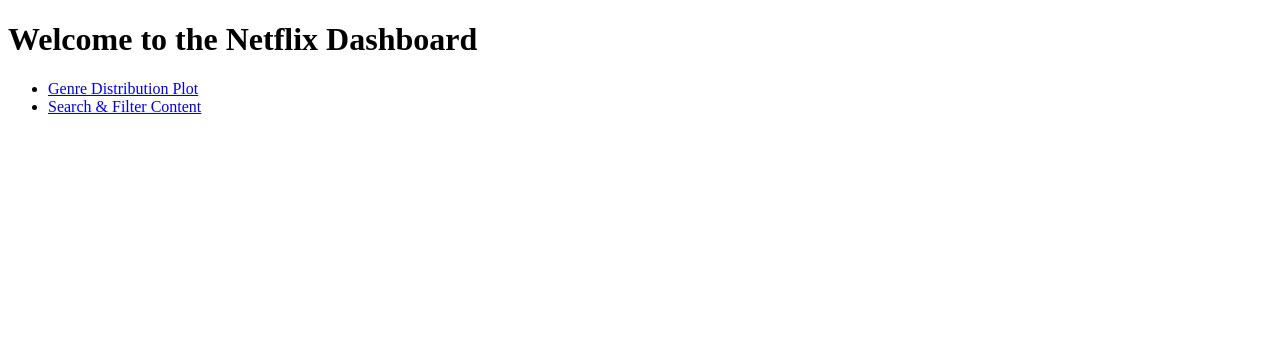
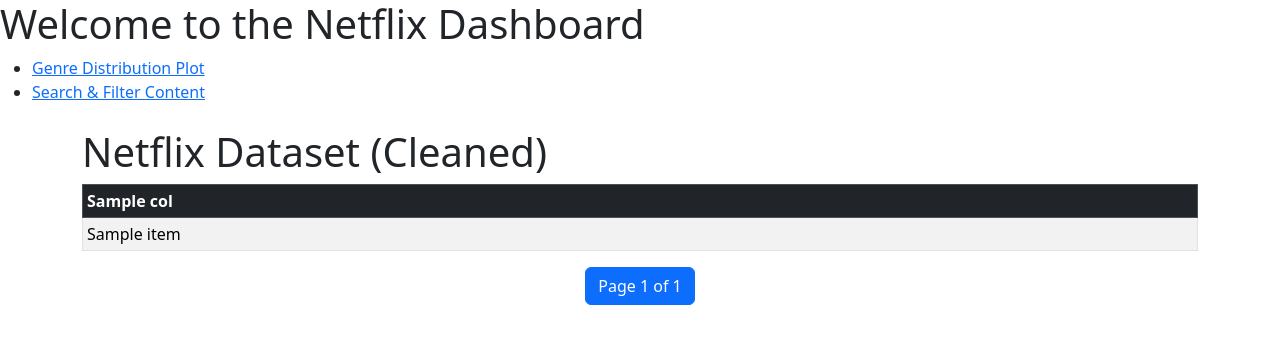
Before and after one commit to kwiley15/PythonFinal, a Django app: template netflixsite/dashboard/templates/dashboard/index.html in a window 1280 px wide. Shown: the top 344 px of the page. Run offline with Django 5.2, Linux system fonts and the light colour scheme; the template is opened without the code that fills it: most values are stand-ins (such as "Sample title", 1, 10 or a date in 2020); parts of the project's set-up code (start-up, migrations or seed data) failed here and were passed over.

Commit message:
started cleaning

```diff
--- a/Analysis/DataAnalysis.py
+++ b/Analysis/DataAnalysis.py
@@ -7,7 +7,7 @@ DATA = Path("Data/netflix_titles.csv")
 OUTPUT_CSV = Path("Data/cleaned_netflix_titles.csv")
 PLOTS_DIR = Path(__file__).resolve().parent.parent / "dashboard" / "static" / "dasboard" / "plots"
 
-
+#load raw data
 df = pd.read_csv(DATA)
 print("data loaded successfully")
 
@@ -16,7 +16,7 @@ print("data loaded successfully")
 #convert date into datetime
 df['date_added'] = pd.to_datetime(df['date_added'], errors='coerce')
 
-#handel missing date values by filling with the mode
+#handel missing date values by filling with the mode / most common year
 df['release_year'] = df['release_year'].fillna(df['release_year'].mode()[0])
 
 #fill in missing values was not sure what to do here so we just filled with 'Unknown'
--- a/netflixsite/dashboard/templates/dashboard/genre_plot.html
+++ b/netflixsite/dashboard/templates/dashboard/genre_plot.html
@@ -14,6 +14,7 @@
 <html>
 	<head>
 		<title>Netflix Plots Dashboard</title>
+        <link rel="stylesheet" href="https://cdn.jsdelivr.net/npm/bootstrap@5.3.2/dist/css/bootstrap.min.css">
 	</head>
 	<body>
 		<h1>Netflix Analysis Plots</h1>
--- a/netflixsite/dashboard/templates/dashboard/index.html
+++ b/netflixsite/dashboard/templates/dashboard/index.html
@@ -2,16 +2,72 @@
 <html>
 	<head>
 		<title>Dashboard Home</title>
+		<link
+			rel="stylesheet"
+			href="https://cdn.jsdelivr.net/npm/bootstrap@5.3.2/dist/css/bootstrap.min.css"
+		/>
 	</head>
 	<body>
 		<h1>Welcome to the Netflix Dashboard</h1>
 		<ul>
-
 			<li><a href="{% url 'genre_plot' %}">Genre Distribution Plot</a></li>
 			<li><a href="{% url 'search' %}">Search & Filter Content</a></li>
 		</ul>
-        <div>
+		<!-- <div class="container mt-4">
+            <h1>Clean Data</h1>
+            {{ table_html|safe }}
 
-        </div>
+        </div> -->
+		<div class="container mt-4">
+			<h1>Netflix Dataset (Cleaned)</h1>
+
+			<table class="table table-striped table-bordered table-sm">
+				<thead class="table-dark">
+					<tr>
+						{% for col in columns %}
+						<th>{{ col }}</th>
+						{% endfor %}
+					</tr>
+				</thead>
+				<tbody>
+					{% for row in page_obj %}
+					<tr>
+						{% for item in row %}
+						<td>{{ item }}</td>
+						{% endfor %}
+					</tr>
+					{% endfor %}
+				</tbody>
+			</table>
+
+			<!-- Pagination Controls -->
+			<nav>
+				<ul class="pagination justify-content-center">
+					{% if page_obj.has_previous %}
+					<li class="page-item">
+						<a
+							class="page-link"
+							href="?page={{ page_obj.previous_page_number }}"
+							>Previous</a
+						>
+					</li>
+					{% endif %}
+
+					<li class="page-item active">
+						<span class="page-link">
+							Page {{ page_obj.number }} of {{ page_obj.paginator.num_pages }}
+						</span>
+					</li>
+
+					{% if page_obj.has_next %}
+					<li class="page-item">
+						<a class="page-link" href="?page={{ page_obj.next_page_number }}"
+							>Next</a
+						>
+					</li>
+					{% endif %}
+				</ul>
+			</nav>
+		</div>
 	</body>
 </html>
--- a/netflixsite/dashboard/templates/dashboard/search.html
+++ b/netflixsite/dashboard/templates/dashboard/search.html
@@ -61,6 +61,7 @@
 <html>
 <head>
     <title>Search Netflix Content</title>
+    <link rel="stylesheet" href="https://cdn.jsdelivr.net/npm/bootstrap@5.3.2/dist/css/bootstrap.min.css">
 </head>
 <body>
     <h1>Search & Filter Netflix Content</h1>
```
Also changed, not shown: Analysis/Visuals.py (+19 -19 lines), netflixsite/dashboard/views.py (+22 -1 lines).
